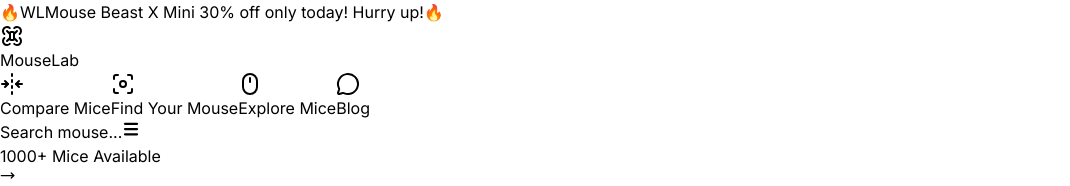
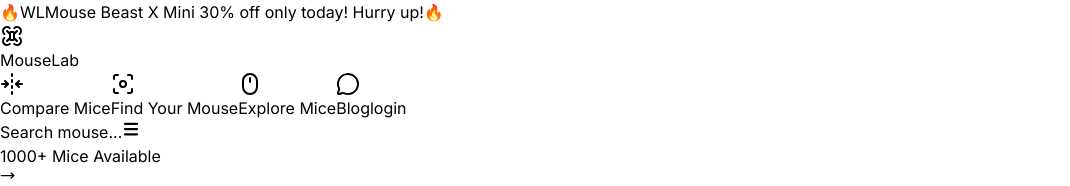
Before and after one commit to vasickiko/MouseLab-Frontend, a React (Vite) app: page / in a window 1280 px wide. Shown: the top 186 px of the page, without its empty margins (0-1070 px from the left). Built offline with nearby package versions, Linux system fonts and the light colour scheme.

Commit message:
login fix

```diff
--- a/src/components/Navbar/Navbar.tsx
+++ b/src/components/Navbar/Navbar.tsx
@@ -38,6 +38,10 @@
     label: "Blog",
     href: "/blog",
     icon: <MessageCircle className="w-4 h-4" />,
+  },
+  {
+    label: "login",
+    href: "/poooka",
   },
 ]
 
```
